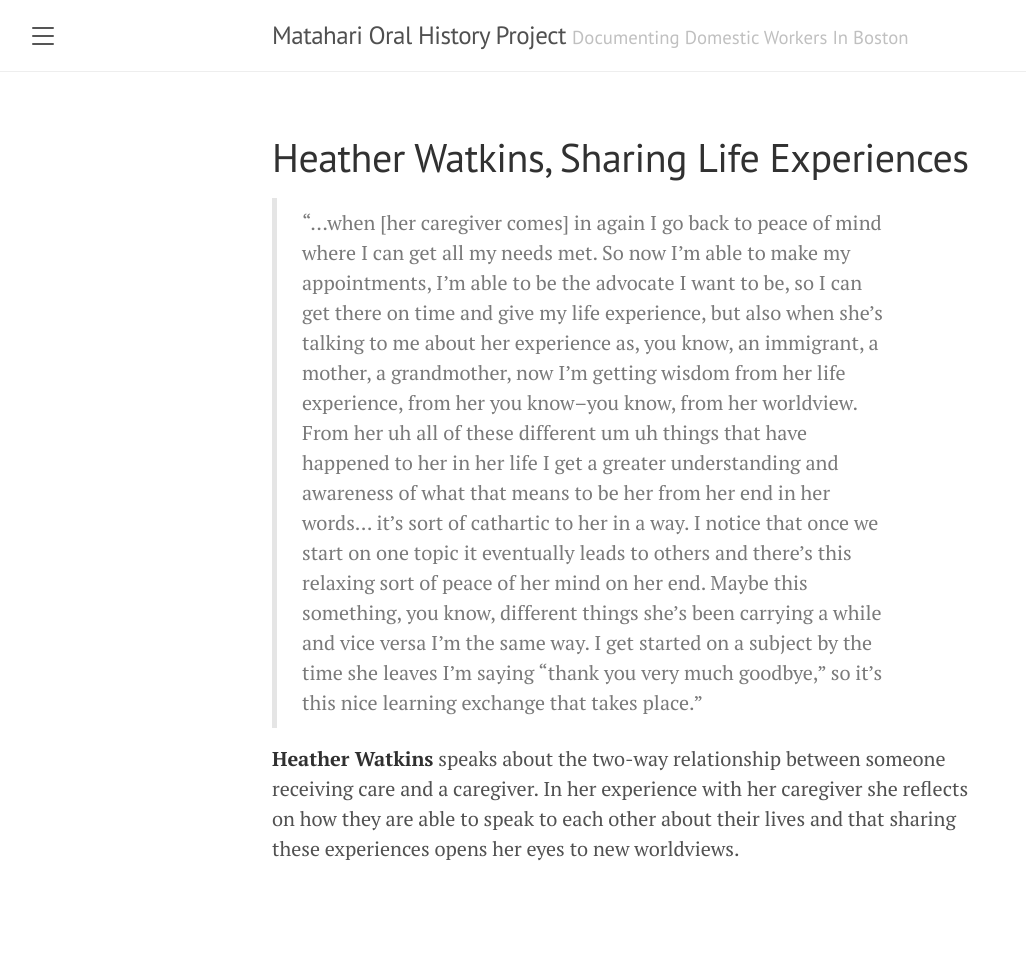
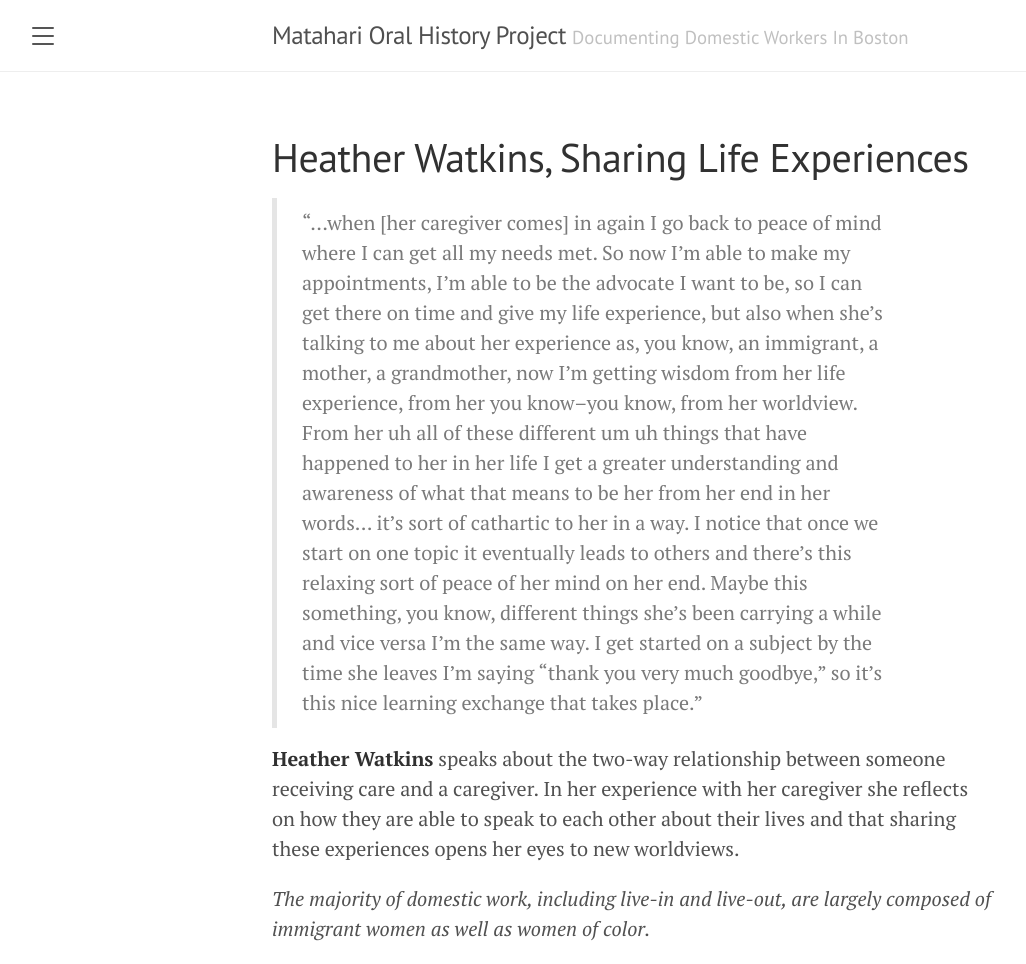
Before and after one commit to MatahariWomenWorkersCenter/OralHistoryProject, a Jekyll site: the page built from _posts/2020-04-11-HeatherWatkins.md, in a window 1280 px wide. Shown: the whole page, without its empty margins (8-1034 px from the left). Built offline with Jekyll 4.4.1, drawn with Linux system fonts in a browser that asks for light colours; before the commit the page ends 900 px from its top, so only the background shows below that.

Commit message:
Update 2020-04-11-HeatherWatkins.md

```diff
--- a/_posts/2020-04-11-HeatherWatkins.md
+++ b/_posts/2020-04-11-HeatherWatkins.md
@@ -6,3 +6,5 @@ title: Heather Watkins, Sharing Life Experiences
 >“...when [her caregiver comes] in again I go back to peace of mind where I can get all my needs met. So now I’m able to make my appointments, I’m able to be the advocate I want to be, so I can get there on time and give my life experience, but also when she’s talking to me about her experience as, you know, an immigrant, a mother, a grandmother, now I’m getting wisdom from her life experience, from her you know--you know, from her worldview. From her uh all of these different um uh things that have happened to her in her life I get a greater understanding and awareness of what that means to be her from her end in her words… it’s sort of cathartic to her in a way. I notice that once we start on one topic it eventually leads to others and there’s this relaxing sort of peace of her mind on her end. Maybe this something, you know, different things she’s been carrying a while and vice versa I’m the same way. I get started on a subject by the time she leaves I’m saying “thank you very much goodbye,” so it’s this nice learning exchange that takes place.”
 
 **Heather Watkins** speaks about the two-way relationship between someone receiving care and a caregiver. In her experience with her caregiver she reflects on how they are able to speak to each other about their lives and that sharing these experiences opens her eyes to new worldviews.
+
+*The majority of domestic work, including live-in and live-out, are largely composed of immigrant women as well as women of color.*
```
